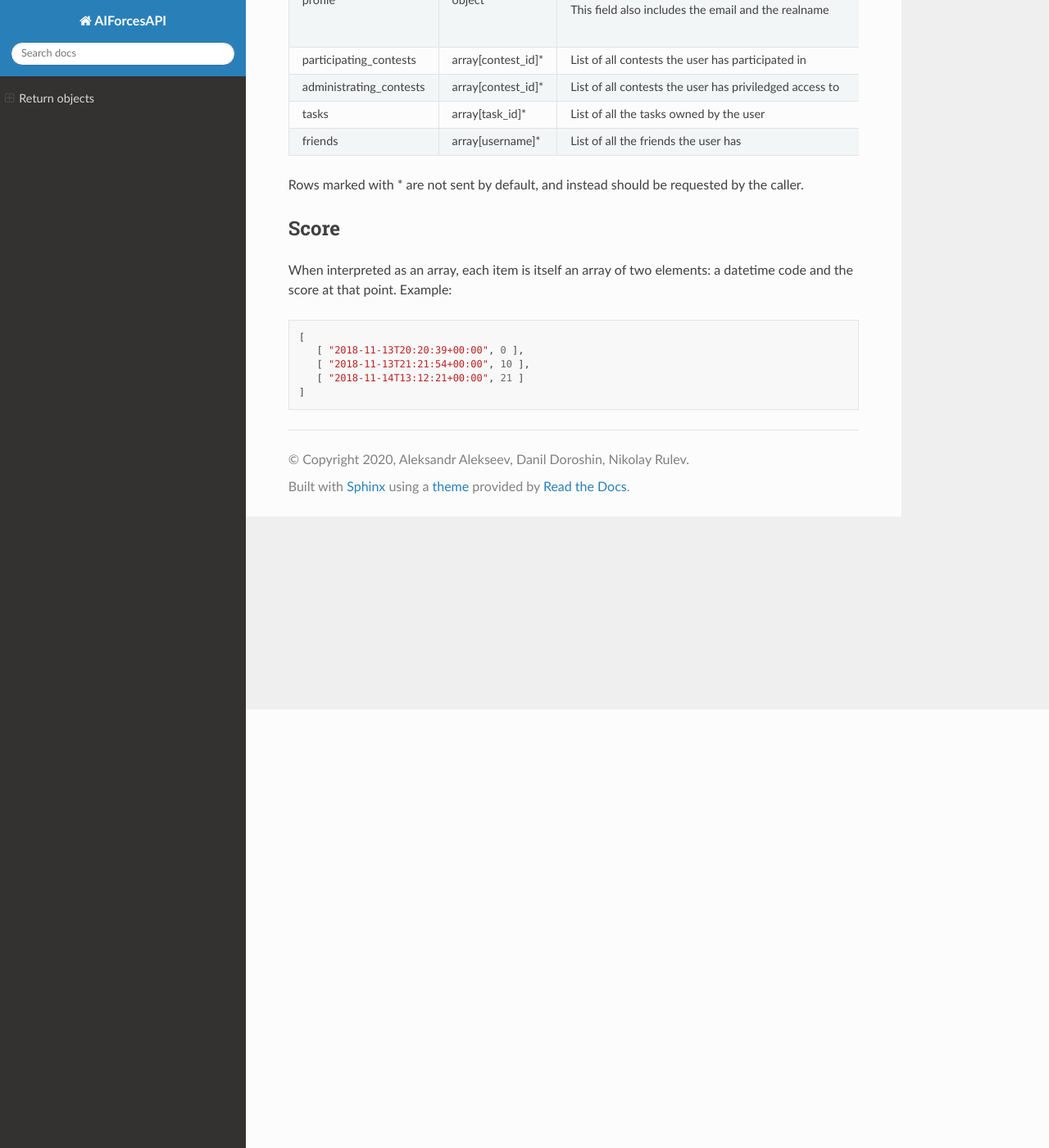
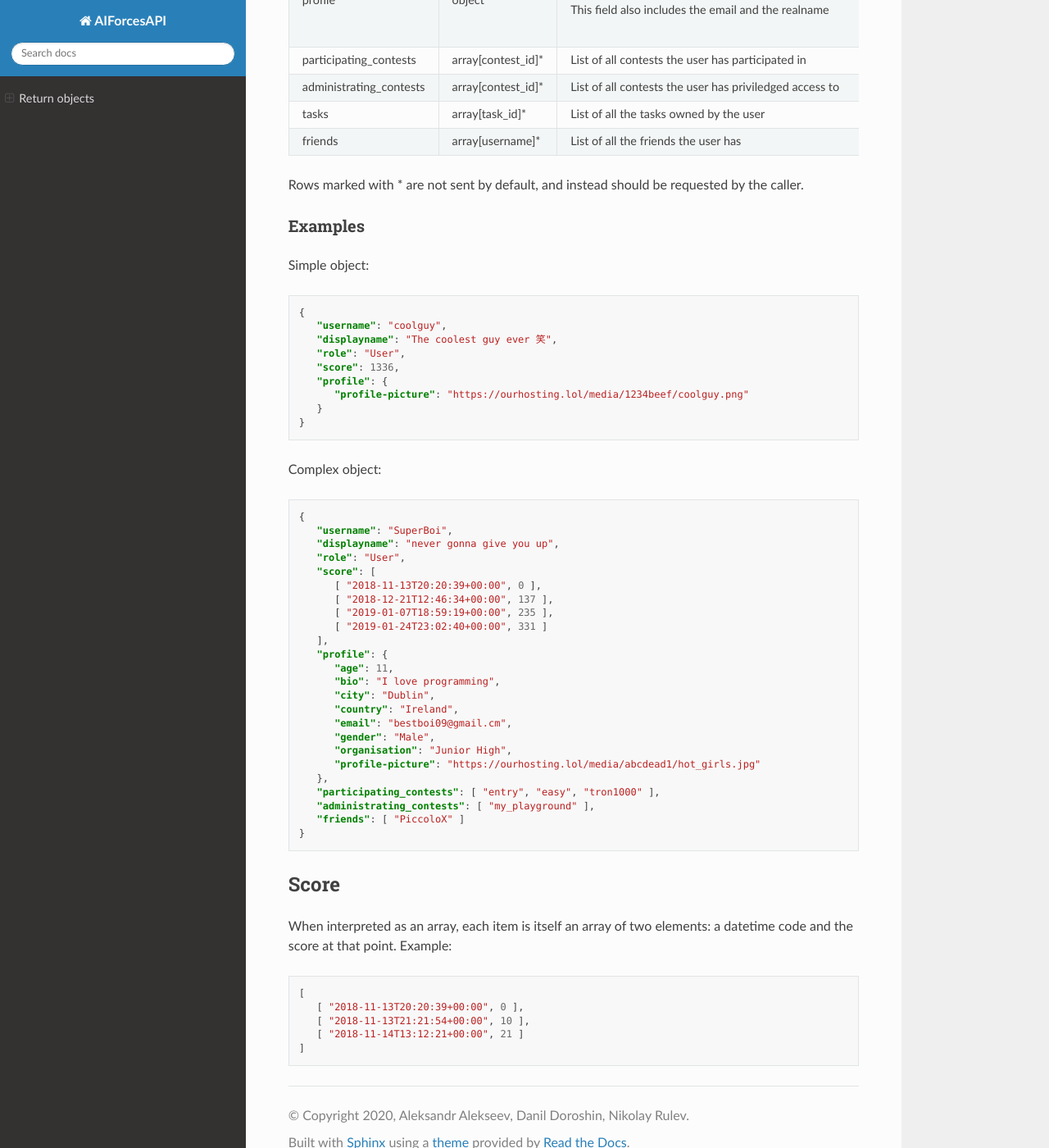
Before and after one commit to AIForces/AIForcesAPI, a Sphinx documentation site: the page built from docs/source/return_objects.rst, in a window 1280 px wide and 1400 px high, scrolled down 535 px. Shown: the whole window at 82% size. Built offline with Sphinx 7.4.7 and the Read the Docs theme 2.0.0, drawn with Linux system fonts in a browser that asks for light colours.

```diff
--- a/docs/source/return_objects.rst
+++ b/docs/source/return_objects.rst
@@ -1,5 +1,7 @@
 Return objects
 --------------
+
+.. _user-label:
 
 User
 ^^^^
@@ -24,12 +26,59 @@ User
 
 Rows marked with * are not sent by default, and instead should be requested by the caller.
 
+Examples
+""""""""
+Simple object:
+
+.. code:: json
+
+   {
+      "username": "coolguy",
+      "displayname": "The coolest guy ever 笑",
+      "role": "User",
+      "score": 1336,
+      "profile": {
+         "profile-picture": "https://ourhosting.lol/media/1234beef/coolguy.png"
+      }
+   }
+
+Complex object:
+
+.. code:: json
+
+   {
+      "username": "SuperBoi",
+      "displayname": "nеvеr gоnnа givе уоu uр",
+      "role": "User",
+      "score": [
+         [ "2018-11-13T20:20:39+00:00", 0 ],
+         [ "2018-12-21T12:46:34+00:00", 137 ],
+         [ "2019-01-07T18:59:19+00:00", 235 ],
+         [ "2019-01-24T23:02:40+00:00", 331 ]
+      ],
+      "profile": {
+         "age": 11,
+         "bio": "I love programming",
+         "city": "Dublin",
+         "country": "Ireland",
+         "email": "bestboi09@gmail.cm",
+         "gender": "Male",
+         "organisation": "Junior High",
+         "profile-picture": "https://ourhosting.lol/media/abcdead1/hot_girls.jpg"
+      },
+      "participating_contests": [ "entry", "easy", "tron1000" ],
+      "administrating_contests": [ "my_playground" ],
+      "friends": [ "PiccoloX" ]
+   }
+
 .. _score-label:
 
 Score
 ^^^^^
 When interpreted as an array, each item is itself an array of two elements:
-a datetime code and the score at that point. Example::
+a datetime code and the score at that point. Example:
+
+.. code:: json
 
    [
       [ "2018-11-13T20:20:39+00:00", 0 ],
```
Also changed, not shown: docs/source/user_info.rst (+33 -13 lines), docs/source/user_settings.rst (+14 -2 lines), pyproject.toml (+5 -4 lines), 1 other file.
